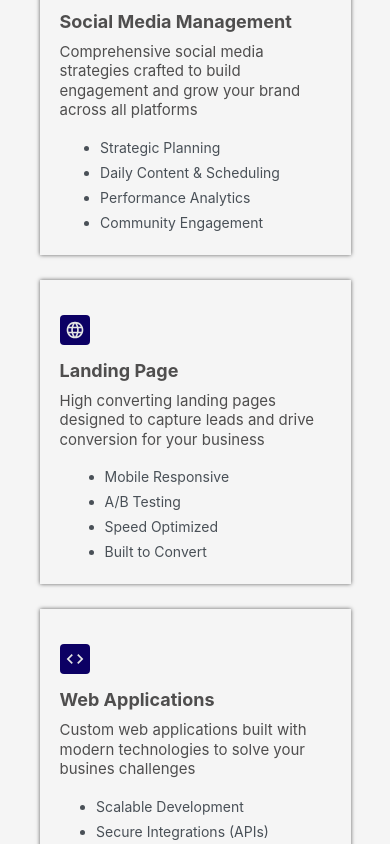
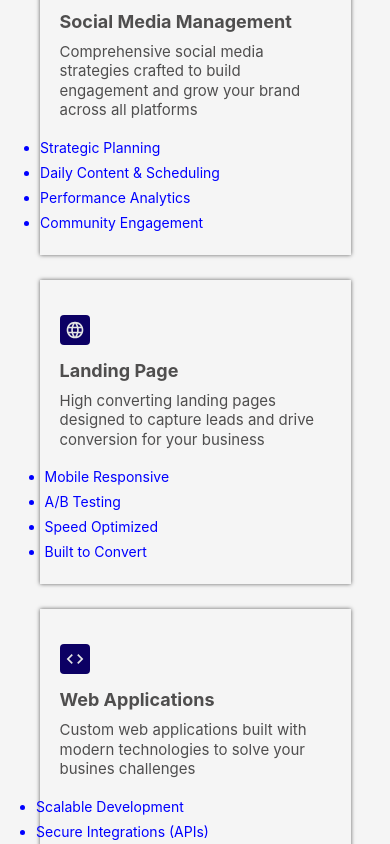
Before and after one commit to Divine-Chidozie/working-on-ace-web-site, a React (Create React App) app in the folder client/: page / in a window 390 px wide. Shown: the part 960-1804 px from the top of the page. Built offline with nearby package versions, Linux system fonts and the light colour scheme.

Commit message:
added color

```diff
--- a/client/src/App.css
+++ b/client/src/App.css
@@ -430,7 +430,8 @@ br {
     display: flex;
     justify-content: center;
     align-items: flex-start;
-    margin-left: 100px;
+    margin-left: -20px;
+    color: blue;
   }
 }
 
```
